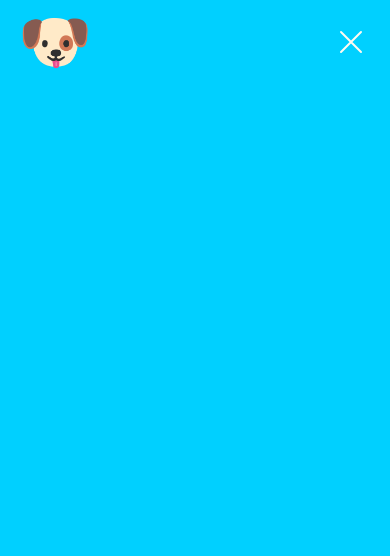
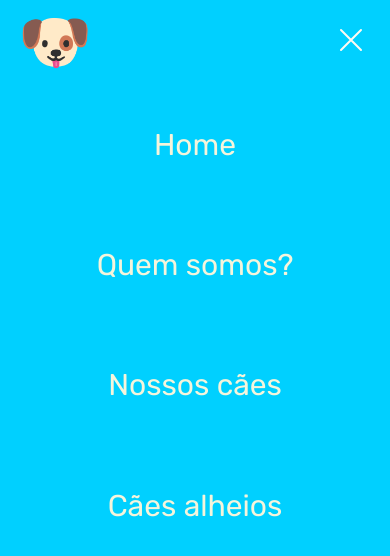
Before and after one commit to furPedroRibeiro/dogs.com, a plain HTML site: page menuMob.html in a window 390 px wide. Drawn offline with Linux system fonts and the light colour scheme.

Commit message:
index/home e menu mobile prontos

```diff
--- a/menuMob.html
+++ b/menuMob.html
@@ -20,7 +20,8 @@
   <body>
     <div class="header">
       <img src="img/icon.png" alt="Icone de cão" width="70px" />
-      <svg
+      <a href="index.html"
+        ><svg
           width="40"
           height="40"
           viewBox="0 0 40 40"
@@ -35,6 +36,13 @@
             stroke-linejoin="round"
           />
         </svg>
+      </a>
+    </div>
+    <div class="content">
+      <a href="#">Home</a>
+      <a href="#">Quem somos?</a>
+      <a href="#">Nossos cães</a>
+      <a href="#">Cães alheios</a>
     </div>
   </body>
 </html>
--- a/style.css
+++ b/style.css
@@ -51,6 +51,10 @@ header a:hover{
   display: flex;
   flex-direction: column;
 
+  width: 60vh;
+  margin-inline: 5vw;
+  margin-top: 5vh;
+
   text-align: justify;
   gap: 4vh;
 }
--- a/styleMenu.css
+++ b/styleMenu.css
@@ -17,6 +17,23 @@ body{
   padding-inline: 5vw;
 }
 .content{
-  height: 90vh;
+  height: auto;
   width: auto;
+
+  display: flex;
+  flex-direction: column;
+
+  margin-top: 5vh;
+
+  justify-content: center;
+  align-items: center;
+  gap: 10vh;
 }
+.content a{
+  text-decoration: none;
+  color: beige;
+  font-size: 30px;
+}
+.content a:hover{
+  border-bottom: 1px solid beige;
+}
```
Also changed, not shown: index.html (+2 -0 lines). Lines whose indentation alone changed are shown as unchanged.
